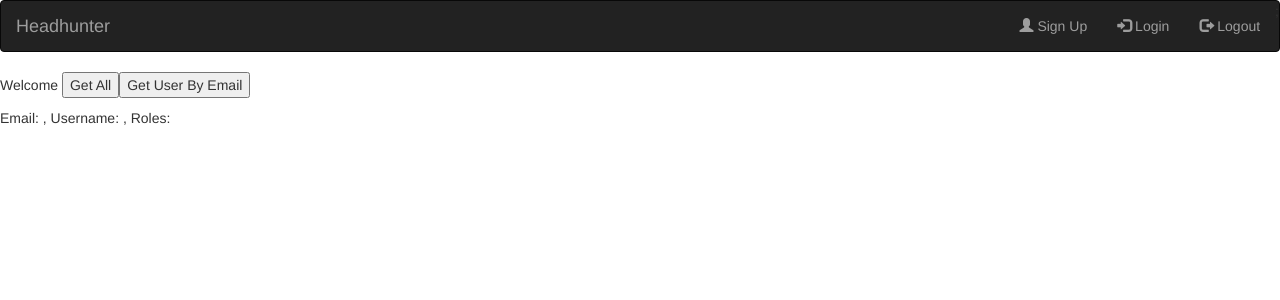
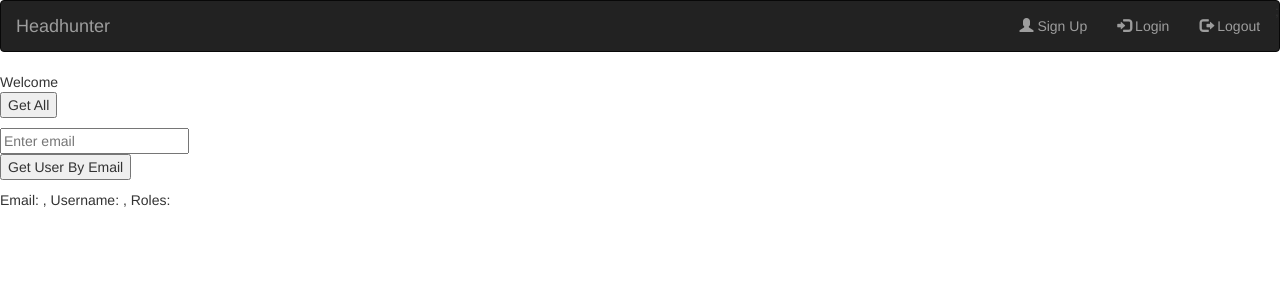
Before and after one commit to andersloren/headhunter-frontend, a React (Create React App) app: page /myPage in a window 1280 px wide. Shown: the top 300 px of the page. Built offline with nearby package versions, Linux system fonts and the light colour scheme.

Commit message:
dynamic getUserByEmail

```diff
--- a/src/components/pages/MyPage.js
+++ b/src/components/pages/MyPage.js
@@ -1,9 +1,10 @@
 import axios from "axios";
 import { useState } from "react";
 
-export default function MyPage({ username, token, onLogout }) {
+export default function MyPage({ username, token }) {
   const [userList, setUserList] = useState([]);
   const [user, setUser] = useState([]);
+  const [email, setEmail] = useState("");
 
   async function handleGetAll() {
     const url = "http://localhost:8080/api/v1/users/findAll";
@@ -23,7 +24,6 @@ export default function MyPage({ username, token, onLogout }) {
   }
 
   async function handleGetUserByEmail() {
-    const email = "m@e.se";
     const url = `http://localhost:8080/api/v1/users/findUser/${email}`;
 
     try {
@@ -40,11 +40,20 @@ export default function MyPage({ username, token, onLogout }) {
     }
   }
 
+  function handleSubmit(e) {
+    e.preventDefault();
+
+    console.log(e.target.value);
+
+    handleGetUserByEmail(e.target.value);
+  }
+
   return (
     <div>
       Welcome {username}
-      <button onClick={() => handleGetAll()}>Get All</button>
-      <button onClick={() => handleGetUserByEmail()}>Get User By Email</button>
+      <p>
+        <button onClick={() => handleGetAll()}>Get All</button>
+      </p>
       <div>
         <ul>
           {userList.map((user) => (
@@ -55,9 +64,20 @@ export default function MyPage({ username, token, onLogout }) {
           ))}
         </ul>
       </div>
-      <div>
+      <form onSubmit={handleSubmit}>
+        <input
+          type="text"
+          placeholder="Enter email"
+          value={email}
+          onChange={(e) => setEmail(e.target.value)}
+        ></input>
+        <p>
+          <button>Get User By Email</button>
+        </p>
+      </form>
+      <p>
         Email: {user.email}, Username: {user.username}, Roles: {user.roles}
-      </div>
+      </p>
     </div>
   );
 }
```
